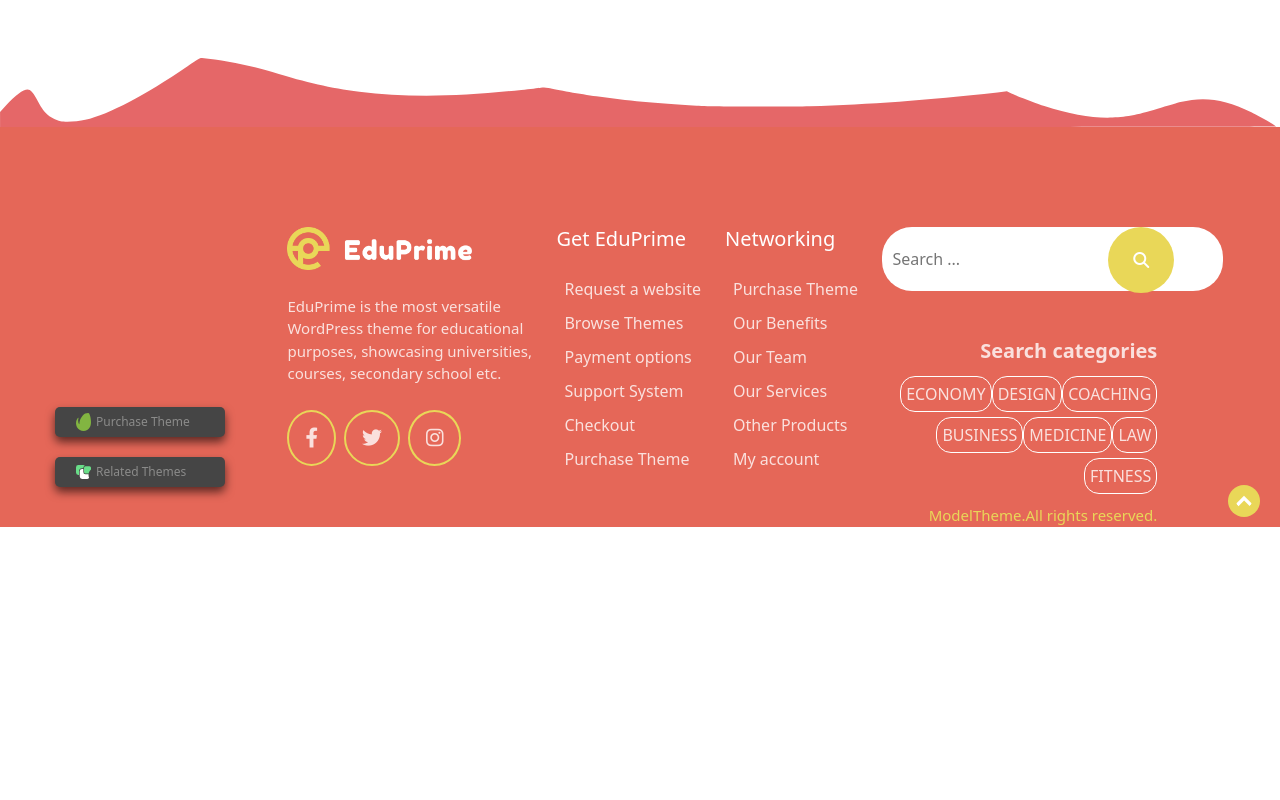
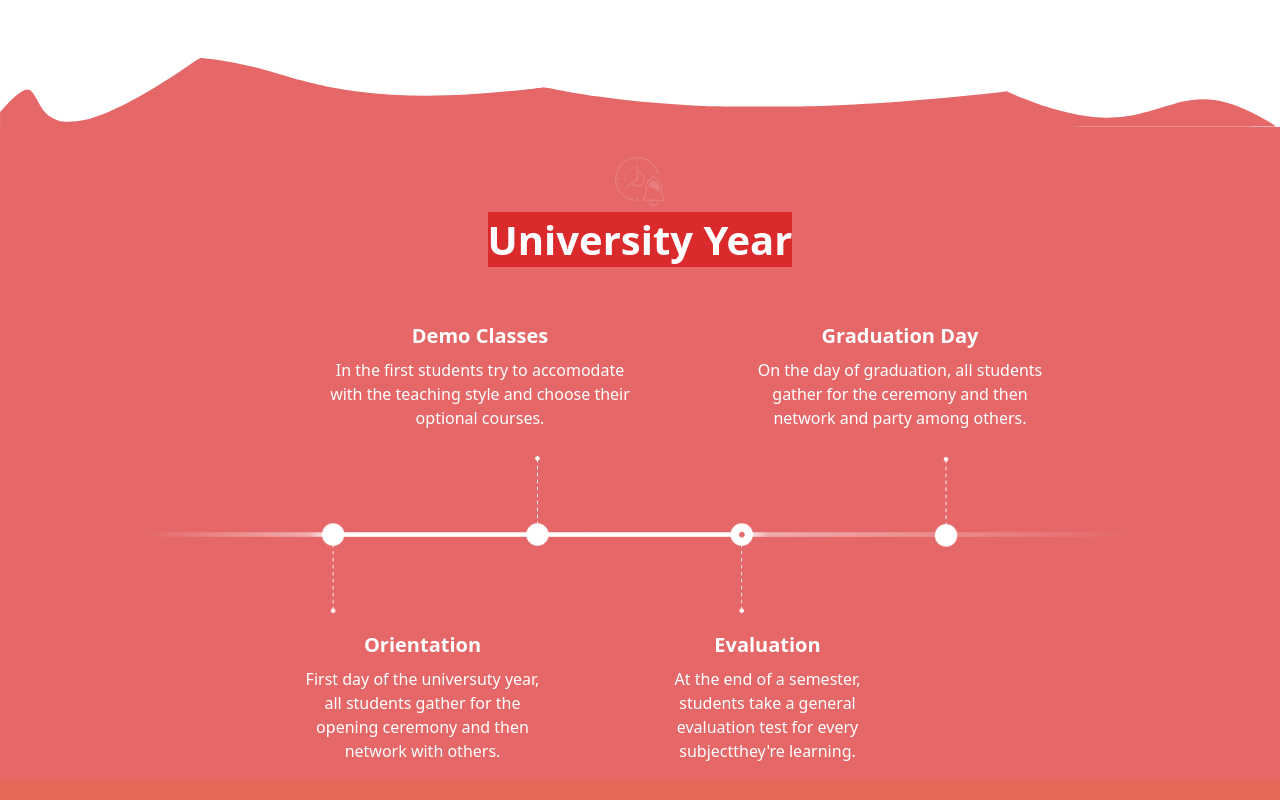
Before and after one commit to albertostizzoli/proj-html-vuejs, a Vue app: page / in a window 1280 px wide. Shown: the part 1880-2680 px from the top of the page. Before the commit the page ends 2407 px from the top, so only its background shows below. Built offline with nearby package versions, Linux system fonts and the light colour scheme.

Commit message:
Added University Section

```diff
--- a/src/App.vue
+++ b/src/App.vue
@@ -2,6 +2,7 @@
   <HeaderSection />
   <FirstSection />
   <CarouselSection />
+  <UniversitySection />
   <FooterSection />
 </template>
 
@@ -9,6 +10,7 @@
 import HeaderSection from './components/HeaderSection.vue';
 import FirstSection from './components/FirstSection.vue';
 import CarouselSection from './components/CarouselSection.vue';
+import UniversitySection from './components/UniversitySection.vue';
 import FooterSection from './components/FooterSection.vue';
 export default {
   name: 'App',
@@ -16,6 +18,7 @@ export default {
     HeaderSection,
     FirstSection,
     CarouselSection,
+    UniversitySection,
     FooterSection,
   }
 }
--- a/src/components/FirstSection.vue
+++ b/src/components/FirstSection.vue
@@ -20,6 +20,7 @@
 
 <script>
 export default {
+    name: 'FirstSection',
 
 }
 </script>
--- /dev/null
+++ b/src/components/UniversitySection.vue
@@ -0,0 +1,97 @@
+<template>
+    <section class="university">
+        <div class="contents">
+            <div>
+                <img src="/img/Clock-and-Bell.png" alt="">
+                <br>
+                <h2>University Year</h2>
+            </div>
+            <div class="content">
+                <div class="d-flex justify-content-center">
+                    <div class="text">
+                        <h4>Demo Classes</h4>
+                        <p>In the first students try to accomodate with the teaching style and choose their optional courses.</p>
+                    </div>
+                    <div class="text">
+                        <h4>Graduation Day</h4>
+                        <p>On the day of graduation, all students gather for the ceremony and then network and party among others.</p>
+                    </div>
+                </div>
+                <img src="/img/Timeline-Item.png" alt="">
+                <div class="orientation d-flex">
+                    <div class="text-2">
+                        <h4>Orientation</h4>
+                        <p>First day of the universuty year, all students gather for the opening ceremony and then network with others.</p>
+                    </div>
+                    <div class="text-2">
+                        <h4>Evaluation</h4>
+                        <p>At the end of a semester, students take a general evaluation test for every subjectthey're learning.</p>
+                    </div>
+                </div>
+            </div>
+        </div>
+    </section>
+</template>
+
+<script>
+export default {
+    name: 'UniversitySection',
+
+}
+</script>
+
+<style lang="scss" scoped>
+.university {
+    color: white;
+
+    .contents {
+        background-color: #E56768;
+        text-align: center;
+        padding-top: 20px;
+
+        img {
+            width: 50px;
+            margin: 10px;
+        }
+
+        p {
+            font-weight: 200;
+        }
+
+        h2 {
+            display: inline;
+            background-color: #DB2A2C;
+            font-size: 40px;
+            font-weight: 900;
+        }
+    }
+
+    .content {
+
+        h4 {
+            font-size: 20px;
+            font-weight: 900;
+            margin: 10px 0;
+        }
+
+        img {
+            width: 1000px;
+        }
+            .text {
+                width: 25%;
+                margin-top: 50px;
+                margin-left: 100px;
+            }
+        }
+
+        .orientation {
+            margin-left: 300px;
+
+            .text-2 {
+                width: 25%;
+                margin-right: 100px;
+            }
+        }
+    }
+
+</style>
```
